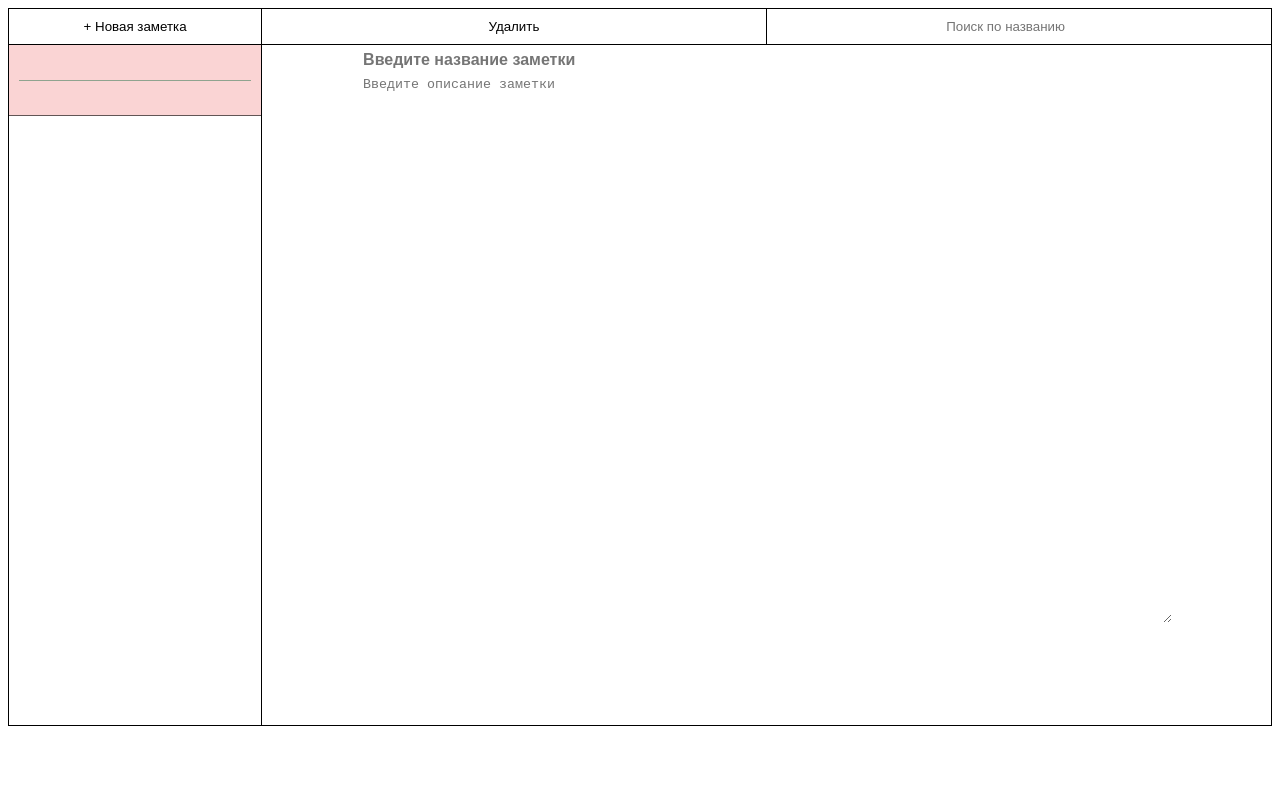
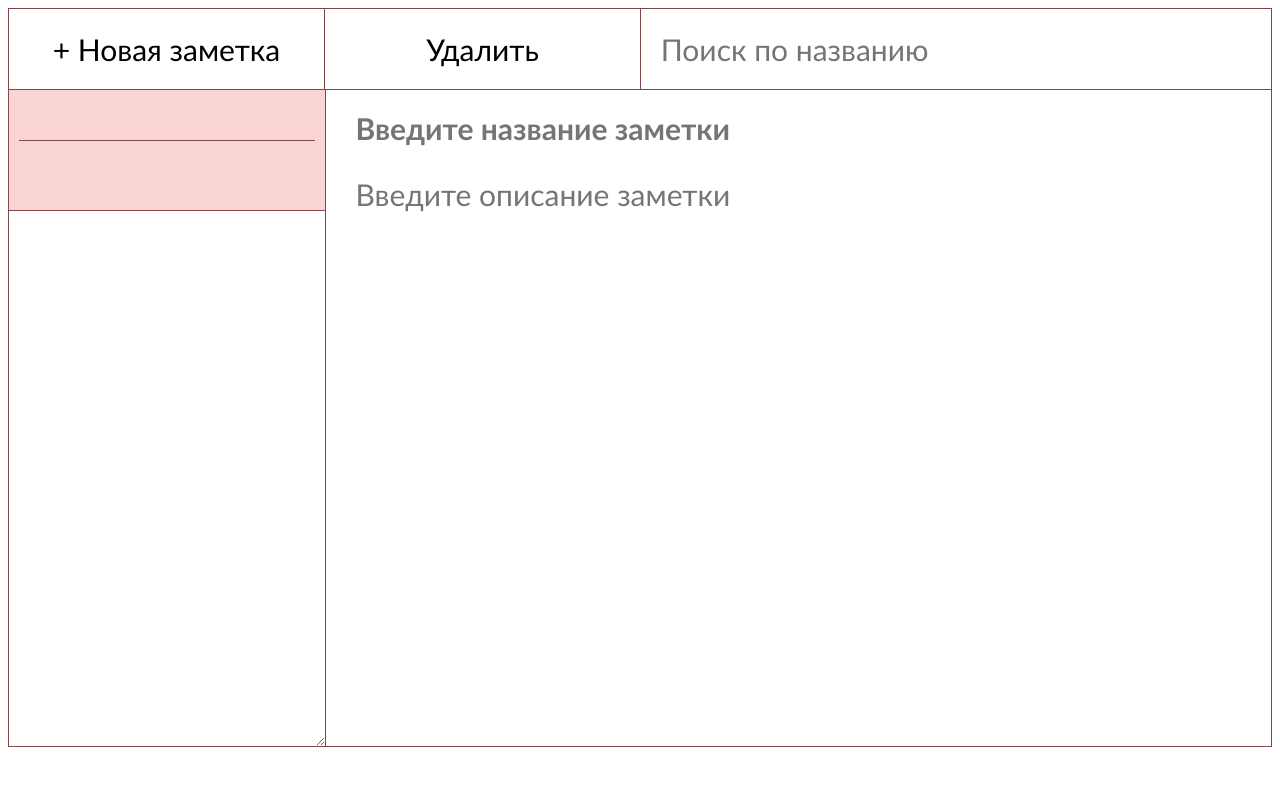
Before and after one commit to Paulselikhov/note_ts, a React (Create React App) app: page / in a window 1280 px wide. Shown: the top 786 px of the page. Built offline with nearby package versions, Linux system fonts and the light colour scheme.

Commit message:
поменял логику стилей

```diff
--- a/src/App.css
+++ b/src/App.css
@@ -1,123 +1,142 @@
+*{
+    font-size: 30px;
+    font-family:'Gill Sans', 'Gill Sans MT', Calibri, 'Trebuchet MS', sans-serif
+}
 input,button{
     border: none;
     background: none;
     margin: none;
     padding: none;
 }
-
-
-.App{
-    display: flex;
+textarea{
+    resize: none;
 }
 
 
 
-/* Левый блок */
-.NotesListForm{
+
+
+
+/* Верхний блок */
+.NotesMenu{
     display: flex;
-    flex-direction: column;
-    width: 20%;
-    min-width: 120px;
+    border: 1px solid rgb(128, 73, 73);
+    border-bottom: none;
+    height: 80px;
 
-    border: 1px solid #000;
 }
 .addNote{
-    height: 35px;
-    border-bottom: 1px solid black;
+    width: 25%;
+
 }
 .addNote_button{
     width: 100%;
     height: 100%;
 }
+
+.DeleteNote{
+    width: 25%;
+    border-left: 1px solid rgb(128, 73, 73);
+}
+.DeleteNote_button{
+    width: 100%;
+    height: 100%;
+}
+.FindNote{
+    width: 50%;
+    display: flex;
+    align-items: center;
+    justify-content: center;
+    border-left: 1px solid rgb(128, 73, 73);
+}
+.FindNote_input{
+
+    padding-left: 10px;
+    width: 95%;
+    height: 90%;
+
+}
+
+
+
+
+/* Правый блок */
+.NoteForm{
+    display: flex;
+    align-items: flex-start;
+    border: 1px solid rgb(128, 73, 73);
+
+    height: 82vh;
+
+}
 .NotesList{
-    height: 85vh;
+    width: 25%;
+    max-width: 50%;
+    min-width: 25%;
+    height: 100%;
+    overflow: auto;
+    resize: horizontal;
 
-    overflow: auto;
+}
+.NoteEditForm{
+    width: 75%;
+    height: 100%;
+    border-left: 1px solid rgb(128, 73, 73);
+}
+.NoteEditForm_found{
+    height: 100%;
+
 }
 .NoteItem{
-    height: 50px;
+    height: 100px;
     padding: 10px;
-    border-bottom: 1px solid rgb(97, 85, 85);
+    border-bottom: 1px solid rgb(128, 73, 73);
 
 }
 .NoteItem:hover{
-    background-color: rgb(248, 229, 229);
+    background-color: rgb(230, 185, 185);
 }
 .NoteItem_name{
-    height: 20px;
-    border-bottom: 1px solid rgb(143, 163, 143);
+    height: 35px;
+    border-bottom: 1px solid rgb(128, 73, 73);
     padding-bottom: 5px;
 
     overflow: hidden;
     text-overflow: ellipsis;
 }
 .NoteItem_description{
-    height: 25px;
-    padding-top: 5px;
+    height: 65px;
 
     overflow: hidden;
     text-overflow: ellipsis;
-}
-
-
-
-/* Правый блок */
-.NoteForm{
-    display: flex;
-    flex-direction: column;
-    width: 80%;
-
-    border: 1px solid #000;
-    border-left: none;
-
-}
-.DeleteNote{
-    height: 35px;
-    border-bottom: 1px solid black;
-}
-.DeleteNote_button{
-    border-right: 1px solid #000;
-    width: 50%;
-    height: 100%;
-}
-.FindNote_input{
-    width: 46%;
-    height: 80%;
-    margin-left: 5px;
-    text-align: center;
-}
-.NoteEditForm{
-    display: flex;
-    flex-direction: column;
-    border-left: none;
-    height: 85vh;
-}
-.NoteEditForm_inputName{
-
-    width: 80%;
-
-
-    margin: 0px auto;
-    margin-top: 5px;
-
-    font-size: 16px;
-    font-weight: 800;
-
 
 }
 
+.NoteEditForm_inputName{
+
+    width: 90%;
+
+    margin-top: 10px;
+    margin-left: 20px;
+    padding: 10px;
+
+    font-weight: 800;
+}
+
 .NoteEditForm_inputDescription{
-    width: 80%;
+    width: 90%;
+    height: 77%;
 
-    margin: 0px auto;
-    margin-top: 5px;
-    height: 80%;
+    margin-top: 10px;
+    margin-left: 20px;
+
+    padding: 10px;
+
     border: none;
 }
 .NoteEditForm_notFound{
     margin-top: 10px;
 
-    font-size: 16px;
     font-weight: 800;
     text-align: center;
 }
--- a/src/App.tsx
+++ b/src/App.tsx
@@ -1,5 +1,4 @@
 import React, {useMemo, useState, useEffect} from 'react';
-import { findRenderedDOMComponentWithClass } from 'react-dom/test-utils';
 import './App.css';
 import NoteEditForm from './components/NoteEditForm/NoteEditForm';
 import NotesList from './components/NotesListForm/NotesList';
@@ -95,12 +94,13 @@ function App() {
     }
   }
 
-
+  // Функция поиска заметок по имени. Хук useMemo следит за изменением состояний findState, notes и при их изменении возвращает отсортированный массив
   const searchedNote = useMemo( () => {
     return notes.filter( note => note.name.toLowerCase().includes(findState))
   }, [findState, notes])
 
   useEffect( () => {
+
     setNote(searchedNote[0])
     if (searchedNote[0]){
       setActiveId(searchedNote[0].id)
@@ -111,17 +111,19 @@ function App() {
 
   return (
     <div className="App">
-          <div className='NotesListForm'>
+          <div className='NotesMenu'>
             <div className='addNote'>
               <button onClick={ () => newNote()} className='addNote_button'>+ Новая заметка</button>
             </div>
-            <NotesList notes={searchedNote} updateNote={updateNote} setActiveId={setActiveId} activeId={activeId} />
+            <div className='DeleteNote'>
+              <button onClick={ () => deleteNote(note)} className='DeleteNote_button'>Удалить</button>
+            </div>
+            <div className='FindNote'>
+              <input value={findState} onChange={ (e) => setFindState(e.target.value)} placeholder='Поиск по названию' className='FindNote_input'/>
+            </div>
           </div>
           <div className='NoteForm'>
-                <div className='DeleteNote'>
-                    <button onClick={ () => deleteNote(note)} className='DeleteNote_button'>Удалить</button>
-                    <input value={findState} onChange={ (e) => setFindState(e.target.value)} placeholder='Поиск по названию' className='FindNote_input'/>
-                </div>
+                <NotesList notes={searchedNote} updateNote={updateNote} setActiveId={setActiveId} activeId={activeId} />
                 <NoteEditForm updateNoteAndNoteList={updateNoteAndNoteList} note={note}  />
           </div>
 
--- a/src/components/NoteEditForm/NoteEditForm.tsx
+++ b/src/components/NoteEditForm/NoteEditForm.tsx
@@ -35,9 +35,9 @@ const NoteEditForm: FC<NoteEditFormProps> = ({note, updateNoteAndNoteList}) => {
   }
 
   return (
-    <div>
+    <div className='NoteEditForm'>
       {note?
-        <div className='NoteEditForm'>
+        <div className='NoteEditForm_found' >
           <input value={nameState} onBlur={ (e) => cloneAndUpdate(e, note, 'название', updateNoteAndNoteList)} onChange={ (e) => setNameState(e.target.value)} className='NoteEditForm_inputName' placeholder='Введите название заметки'></input>
           <textarea value={descriptionState} onBlur={ (e) => cloneAndUpdate(e, note, 'описание', updateNoteAndNoteList)} onChange={ (e) => setDescriptionState(e.target.value)} className='NoteEditForm_inputDescription' placeholder='Введите описание заметки'></textarea>
       </div>
```
